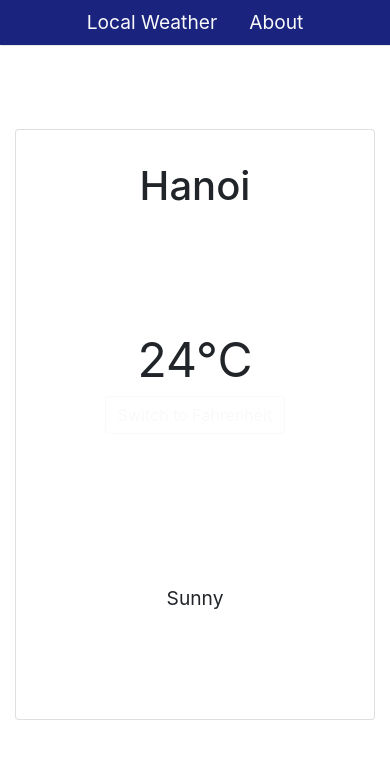
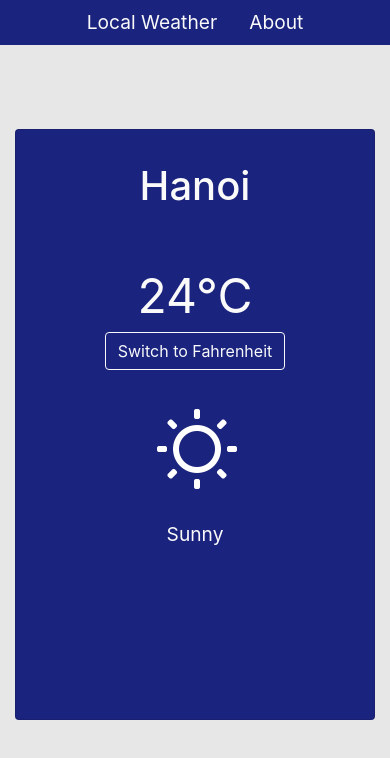
Before and after one commit to denibulkashvili/local-weather-app, a website: page index.html in a window 390 px wide. Drawn offline with nearby package versions, Linux system fonts and the light colour scheme.

Commit message:
Fix bugs with responsiveness and custom css

```diff
--- a/index.html
+++ b/index.html
@@ -3,10 +3,11 @@
 <head>
     <meta charset="UTF-8">
     <meta name="viewport" content="width=device-width, initial-scale=1.0, shrink-to-fit=no">
-    <link rel="stylesheet" href="styles.css">
+
     <!-- Bootstrap CSS -->
     <link rel="stylesheet" href="https://stackpath.bootstrapcdn.com/bootstrap/4.1.3/css/bootstrap.min.css" integrity="sha384-MCw98/SFnGE8fJT3GXwEOngsV7Zt27NXFoaoApmYm81iuXoPkFOJwJ8ERdknLPMO" crossorigin="anonymous">
     <meta http-equiv="X-UA-Compatible" content="ie=edge">
+    <link rel="stylesheet" href="styles.css">
     <title>Local Weather App</title>
 </head>
 
@@ -25,20 +26,20 @@
     <div class="container">
 
         <div class="card text-center">
-            <h1>
+            <h1 class="location">
                 Hanoi
             </h1>
             <div class="row h-100">
-                <div class="col-sm-12 align-self-center">
-                    <!-- <h2>Hanoi</h2> -->
+                <div class="col-sm-12 weather-content">
                     <div class="temp">24&deg;C </div>
                     <button type="button" class="btn btn-outline-light">Switch to Fahrenheit</button><br/>
                     <img src="images/sunny.png" alt="sunny" class="img-fluid">
                     <div class="weather-type">Sunny</div>
-                </div>
-        </div>
+                </div> <!-- col -->
+            </div> <!-- row -->
+        </div> <!-- card -->
 
-    </div>
+    </div> <!-- container -->
 
 
     <!-- Bootsrtap Scripts -->
--- a/styles.css
+++ b/styles.css
@@ -1,5 +1,5 @@
 body {
-    background: #1A237E;
+    background: #E7E7E7;
     color: #FAFAFA;
 }
 /* navbar */
@@ -18,13 +18,17 @@ nav a:hover {
     color: #5C6BC0;
 }
 .card  {
-    background: #5C6BC0;
-    height: 70vh;
+    background: #1A237E;
+    min-height: 70vh;
     margin: 10vh auto;
 
 }
 h1 {
     padding-top: 2rem;
+}
+.weather-content {
+    padding-top: 5vh;
+    padding-bottom: 5vh;
 }
 .temp {
     font-size: 3rem;
```
